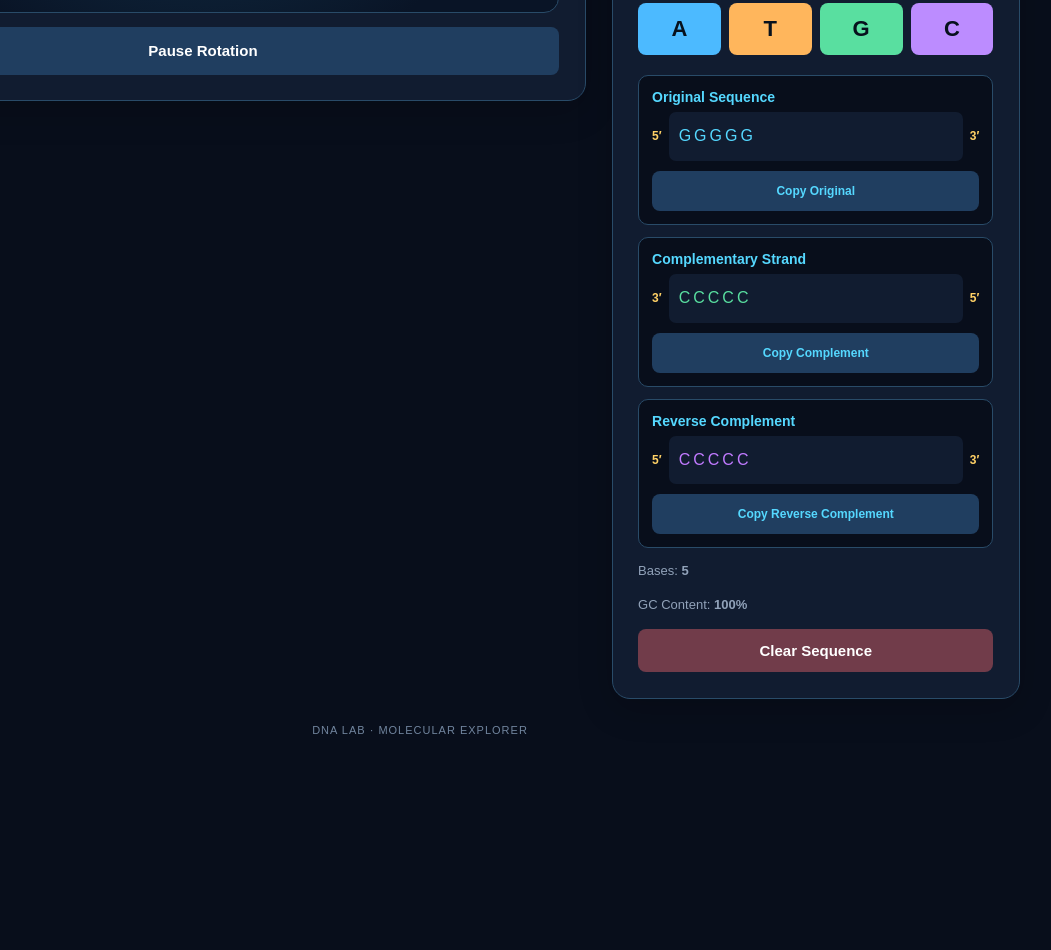
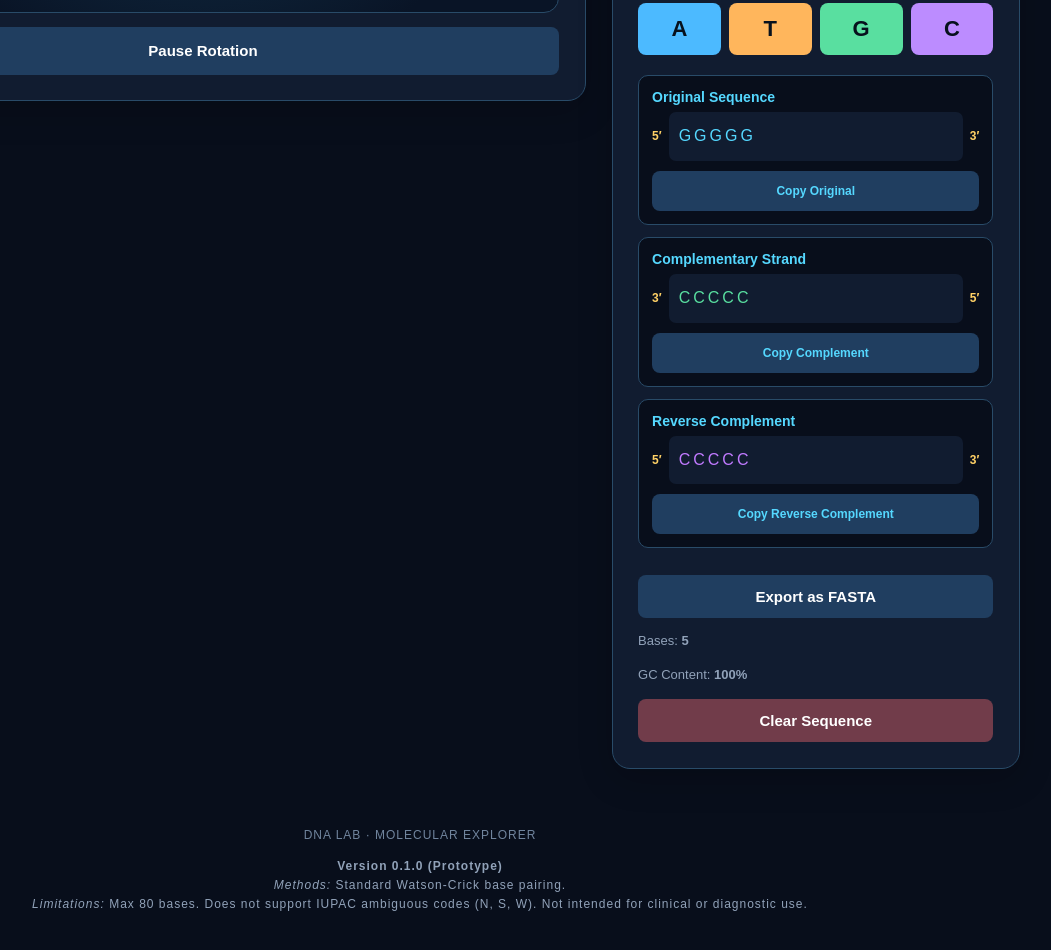
Before and after one commit to frnamshryfy59-creator/DNA-test-, a plain HTML site: page index.html in a window 1280 px wide. Shown: the part 736-1686 px from the top of the page, without its empty margins (220-1271 px from the left). Before the commit the page ends 1522 px from the top, so only its background shows below. Drawn offline with nearby package versions, Linux system fonts and the light colour scheme.

Commit message:
Add FASTA export button and update footer details
Added a download button for FASTA export and updated footer with version and limitations.

```diff
--- a/index.html
+++ b/index.html
@@ -154,7 +154,9 @@
       Copy Reverse Complement
     </button>
   </div>
-
+<button id="downloadFasta" style="background: #203e60; color: white; width: 100%; margin-top: 15px;">
+  Export as FASTA
+</button>
 </div>
 
 
@@ -179,8 +181,13 @@
 </main>
 
 
-<footer>
-  DNA LAB · MOLECULAR EXPLORER
+<footer style="text-align: center; padding: 20px; font-size: 12px; color: #71859e; line-height: 1.6;">
+  <p>DNA LAB · MOLECULAR EXPLORER</p>
+  <p style="margin-top: 10px; color: #91a2b9;">
+    <strong>Version 0.1.0 (Prototype)</strong><br>
+    <em>Methods:</em> Standard Watson-Crick base pairing.<br>
+    <em>Limitations:</em> Max 80 bases. Does not support IUPAC ambiguous codes (N, S, W). Not intended for clinical or diagnostic use.
+  </p>
 </footer>
 
 
```
